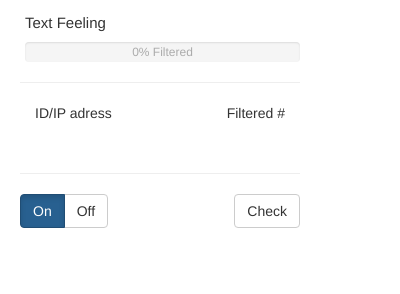
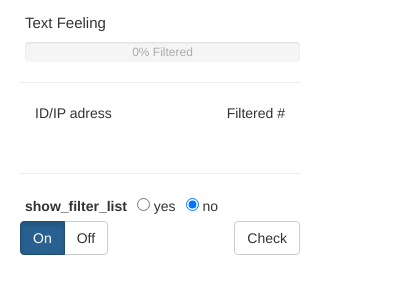
Before and after one commit to thimtkfkd05/409txtfeeling, a browser extension: page chrome_extension/views/popup.html in a window 400 px wide. Drawn offline with Linux system fonts and the light colour scheme; no server answers.

Commit message:
added input group

```diff
--- a/chrome_extension/views/popup.html
+++ b/chrome_extension/views/popup.html
@@ -28,7 +28,11 @@
         </table>
     </div>
     <hr>
-
+    <div class="input-group">
+        <span class="filter_title">show_filter_list</span>
+        <label><input type="radio" name="emotion_filter_show" value="y"> yes</input></label>
+        <label><input type="radio" name="emotion_filter_show" value="n" checked> no</input></label>
+    </div>
     <div id="filter_list_div" style="display:none;">
         <div id="filter_list_line1">
             <label>
```
